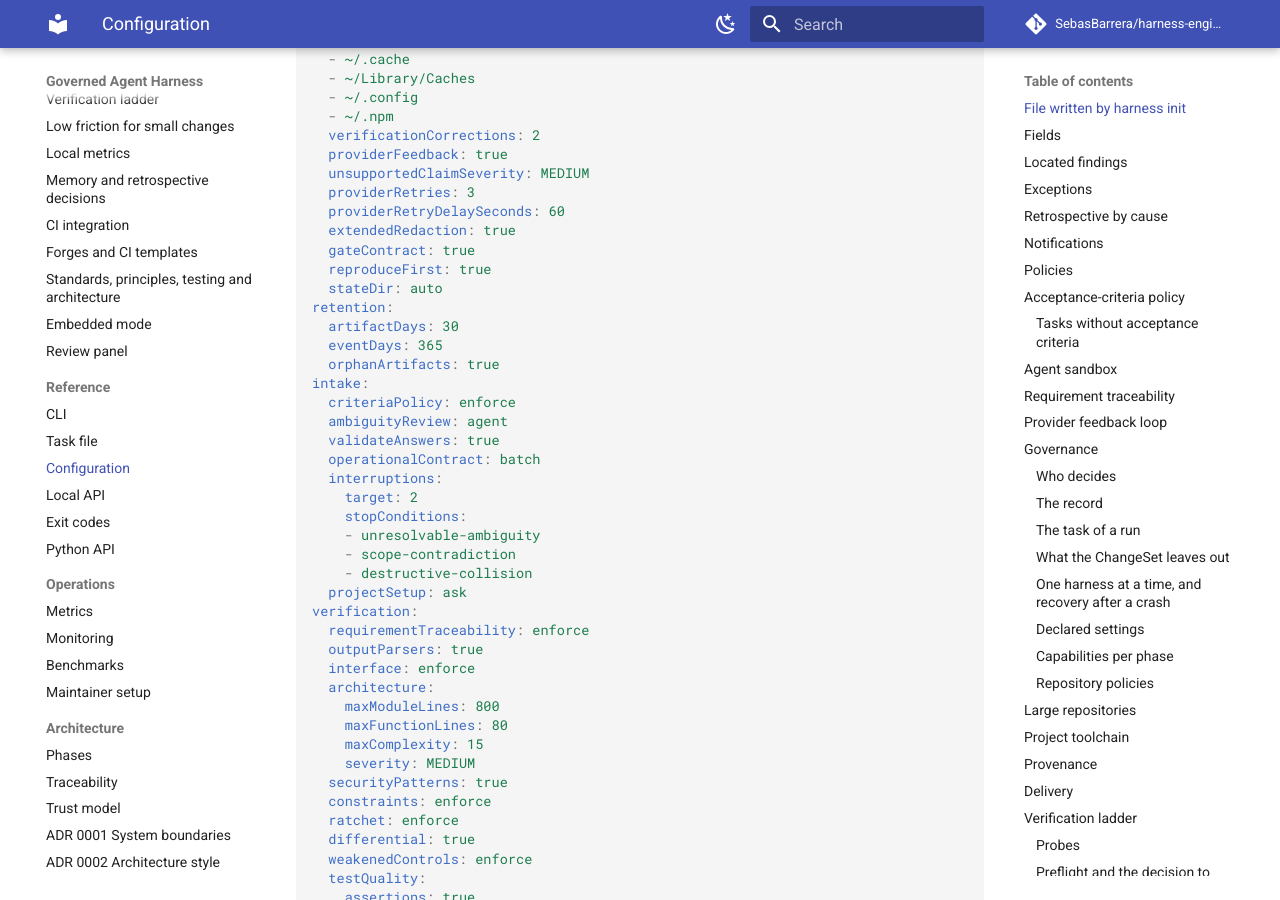
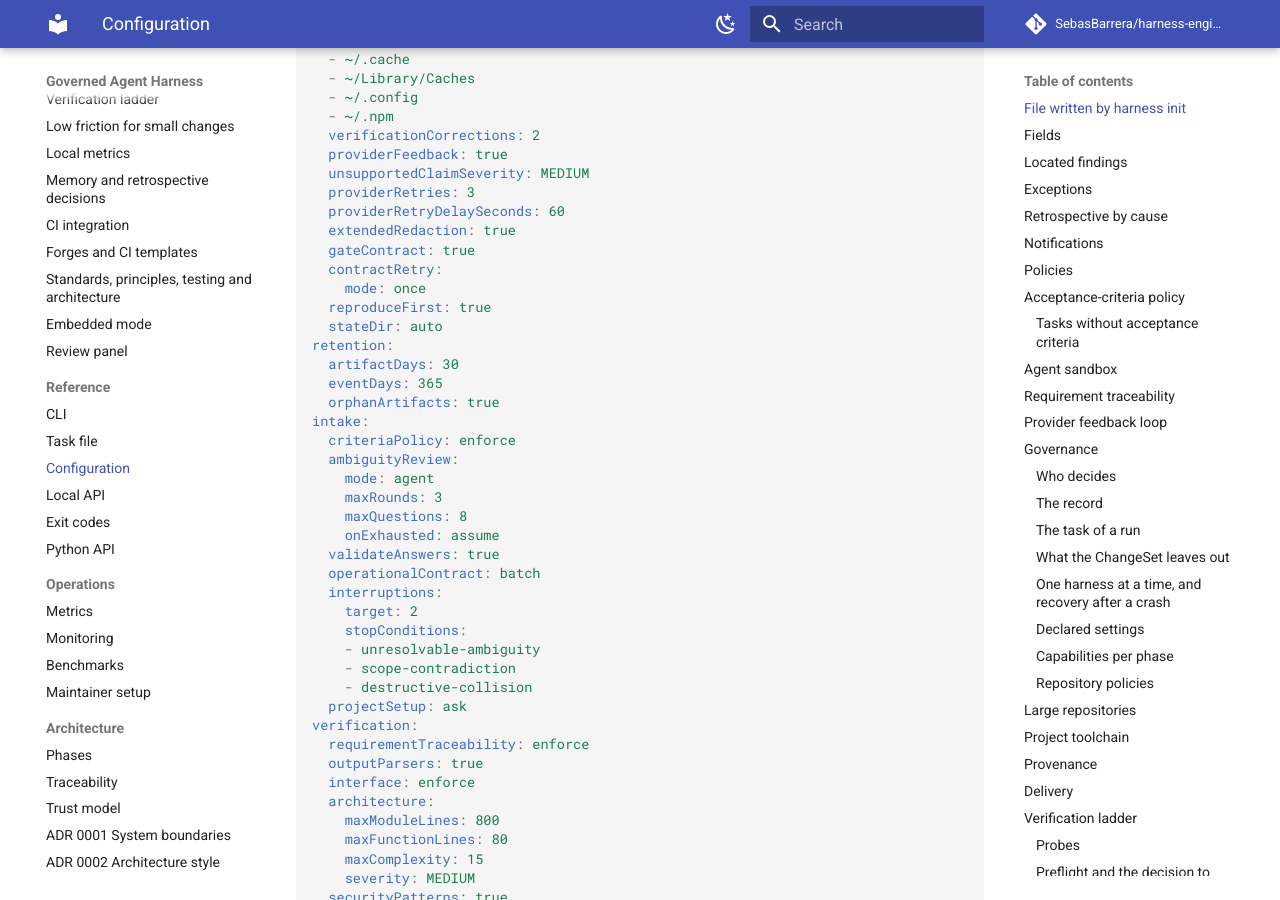
Before and after one commit to SebasBarrera/harness-engineering, an MkDocs documentation site: the page built from docs/reference/configuration.md, in a window 1280 px wide and 900 px high, scrolled down 1060 px. Built offline with MkDocs 1.6.1 and Material for MkDocs 9.7.7, drawn with Linux system fonts in a browser that asks for light colours; comment, search, counter and statistics services are not loaded; some of the changed text lies outside the part shown.

Commit message:
build(schemas): regenerate the project schema for the wave 9 intake and routing keys
The project-config schema now accepts the object form of intake.ambiguityReview (mode, maxRounds, maxQuestions, onExhausted), runtime.contractRetry (mode, fallbackProvider), agentRouting.mode anchored and agentRouting.anchorModel; the schema count stays 38. The configuration reference shows the file harness init writes, regenerated from a real init run (which also puts governance.phaseCapabilities where init writes it).

Closes #79
Closes #80
Closes #85

```diff
--- a/docs/reference/configuration.md
+++ b/docs/reference/configuration.md
@@ -57,6 +57,8 @@ runtime:
   providerRetryDelaySeconds: 60
   extendedRedaction: true
   gateContract: true
+  contractRetry:
+    mode: once
   reproduceFirst: true
   stateDir: auto
 retention:
@@ -65,7 +67,11 @@ retention:
   orphanArtifacts: true
 intake:
   criteriaPolicy: enforce
-  ambiguityReview: agent
+  ambiguityReview:
+    mode: agent
+    maxRounds: 3
+    maxQuestions: 8
+    onExhausted: assume
   validateAnswers: true
   operationalContract: batch
   interruptions:
@@ -212,9 +218,9 @@ governance:
   applyNetworkPolicy: true
   stopTheLine: restore
   phasePermissions: true
+  phaseCapabilities: true
   applyRepositoryPolicies: true
   enforceWorkflow: true
-  phaseCapabilities: true
 toolchain:
   profileDetection: all
   interpreter: auto
```
Also changed, not shown: 2 other files.
